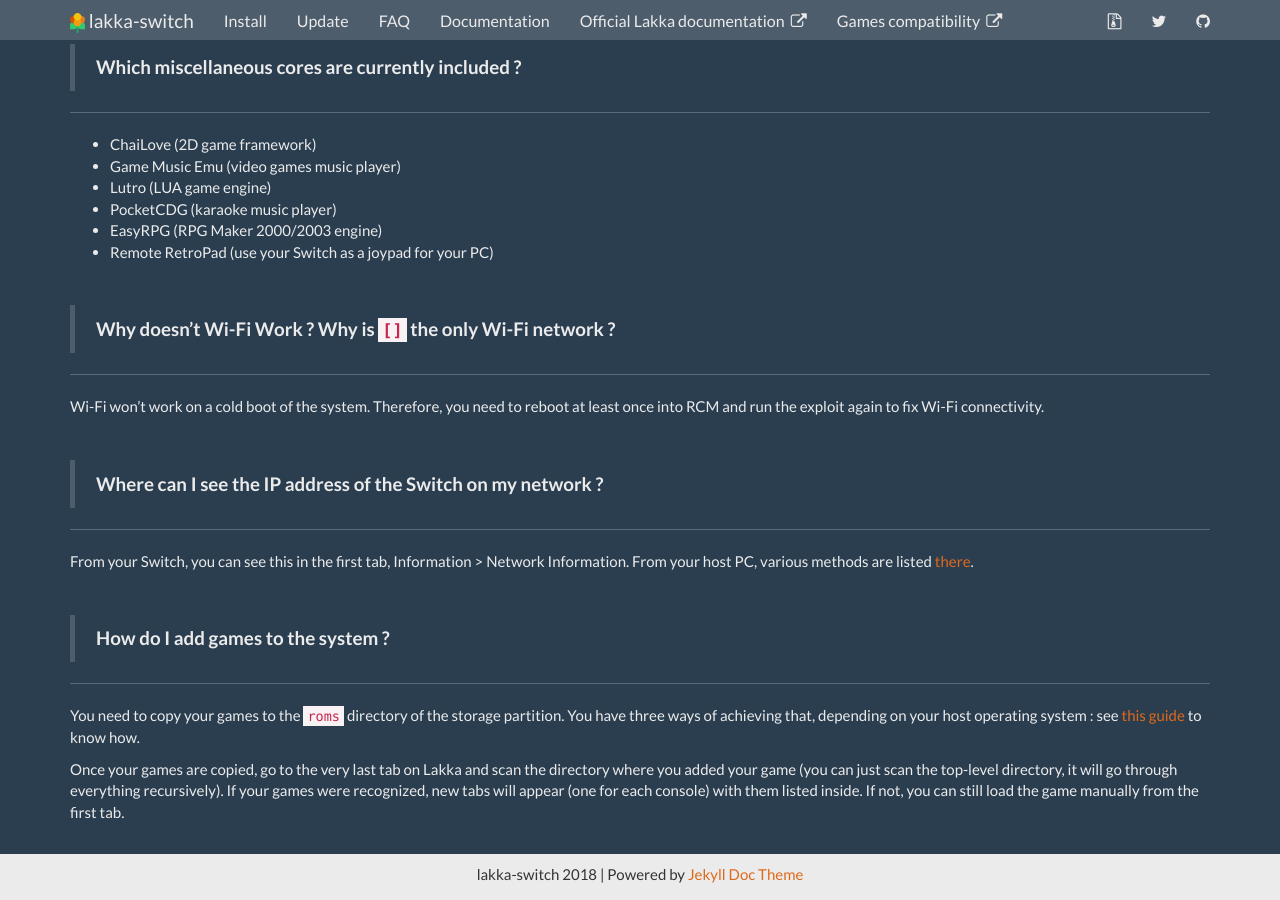
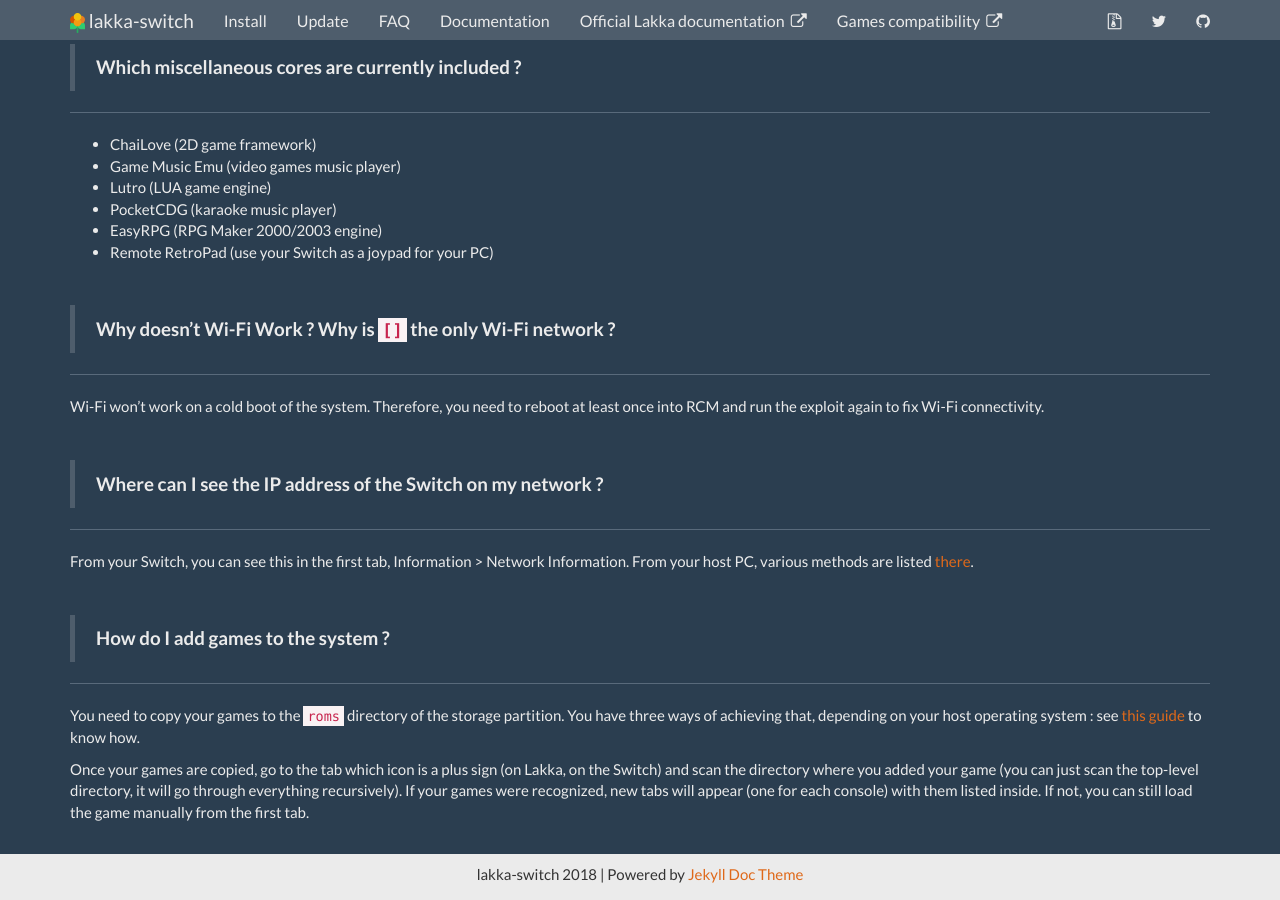
Before and after one commit to lakka-switch/documentation, a Jekyll site: the page built from faq.md, in a window 1280 px wide and 900 px high, scrolled down 947 px. Built offline with Jekyll 4.4.1, drawn with Linux system fonts in a browser that asks for light colours; nearby versions of some CDN libraries.

Commit message:
Update faq.md

```diff
--- a/faq.md
+++ b/faq.md
@@ -58,4 +58,4 @@
 
 You need to copy your games to the `roms` directory of the storage partition. You have three ways of achieving that, depending on your host operating system : see [this guide](http://www.lakka.tv/doc/Accessing-Lakka-filesystem/) to know how.
 
-Once your games are copied, go to the very last tab on Lakka and scan the directory where you added your game (you can just scan the top-level directory, it will go through everything recursively). If your games were recognized, new tabs will appear (one for each console) with them listed inside. If not, you can still load the game manually from the first tab.
+Once your games are copied, go to the tab which icon is a plus sign (on Lakka, on the Switch) and scan the directory where you added your game (you can just scan the top-level directory, it will go through everything recursively). If your games were recognized, new tabs will appear (one for each console) with them listed inside. If not, you can still load the game manually from the first tab.
```
